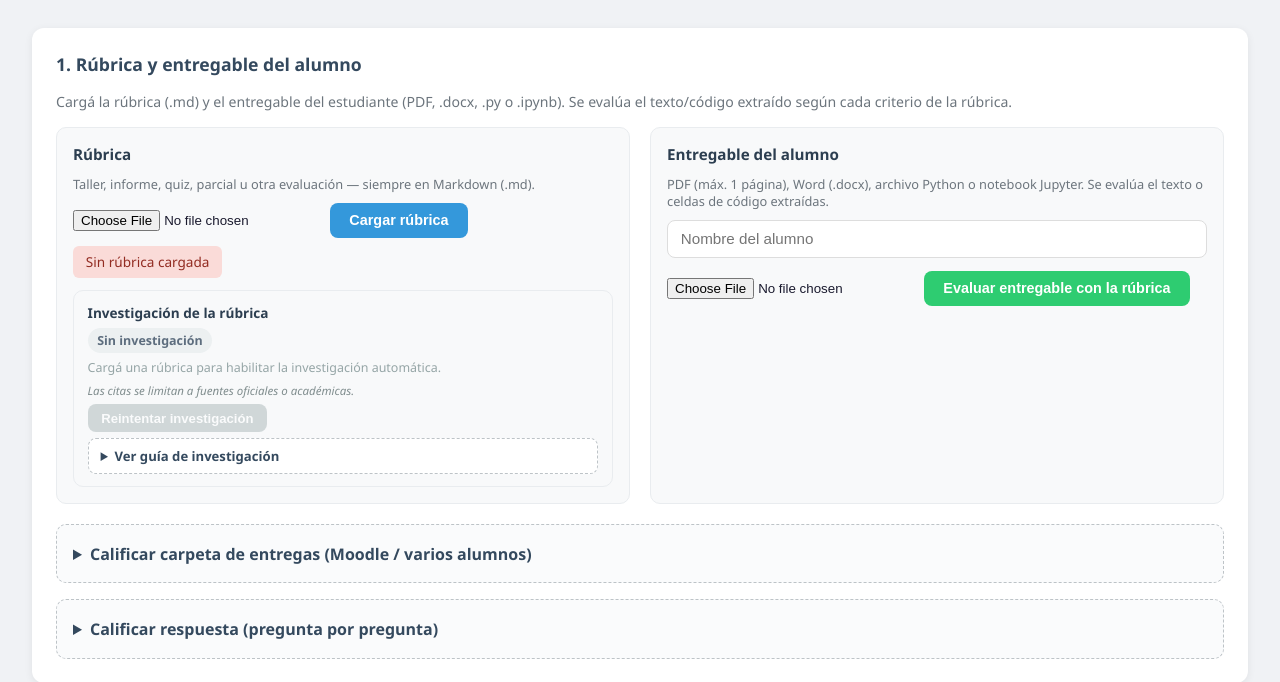
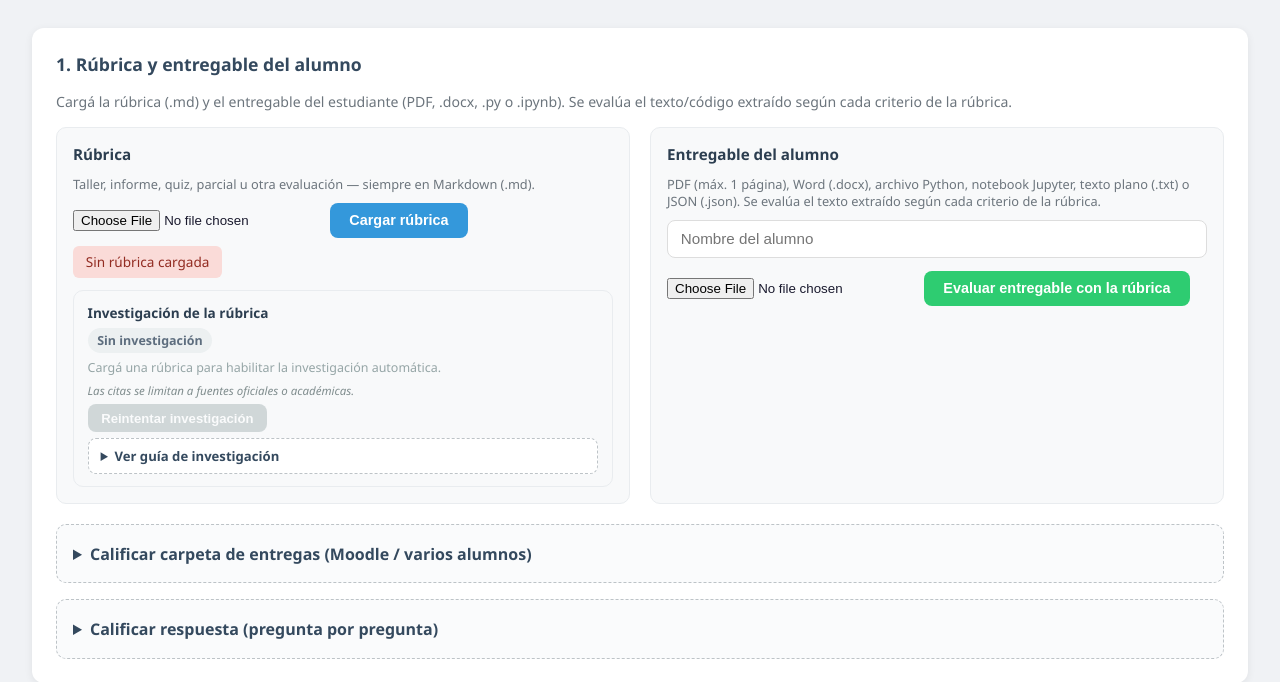
Before and after one commit to jazorro11/grader-agent, a Flask app: template app/templates/index.html in a window 1280 px wide. Shown: the part 189-871 px from the top of the page. Run offline with Flask 3, Linux system fonts and the light colour scheme; the template is opened without the code that fills it: most values are stand-ins (such as "Sample title", 1, 10 or a date in 2020).

Commit message:
feat(ui): accept .txt and .json in entregable inputs and batch file picker

```diff
--- a/app/templates/index.html
+++ b/app/templates/index.html
@@ -308,9 +308,9 @@
     </div>
     <div class="zona">
       <h3>Entregable del alumno</h3>
-      <p class="hint">PDF (máx. {{ pdf_max_pages }} {% if pdf_max_pages == 1 %}página{% else %}páginas{% endif %}), Word (.docx), archivo Python o notebook Jupyter. Se evalúa el texto o celdas de código extraídas.</p>
+      <p class="hint">PDF (máx. {{ pdf_max_pages }} {% if pdf_max_pages == 1 %}página{% else %}páginas{% endif %}), Word (.docx), archivo Python, notebook Jupyter, texto plano (.txt) o JSON (.json). Se evalúa el texto extraído según cada criterio de la rúbrica.</p>
       <input type="text" id="nombre-alumno-entregable" placeholder="Nombre del alumno">
-      <input type="file" id="archivo-entregable-multimodal" accept=".pdf,.docx,.py,.ipynb,application/pdf,application/vnd.openxmlformats-officedocument.wordprocessingml.document">
+      <input type="file" id="archivo-entregable-multimodal" accept=".pdf,.docx,.py,.ipynb,.txt,.json,application/pdf,application/vnd.openxmlformats-officedocument.wordprocessingml.document,text/plain,application/json">
       <button type="button" class="btn-success" onclick="calificarEntregable()">Evaluar entregable con la rúbrica</button>
       <span class="spinner" id="spinner-entregable">⏳ Extrayendo y calificando...</span>
     </div>
@@ -326,7 +326,7 @@
     <p style="font-size:0.85rem;color:#6c757d;margin-bottom:0.75rem;line-height:1.4;">
       Elegí la carpeta que contiene las entregas (o una carpeta padre, p. ej. la de la tarea): se detecta en la ruta cada
       <code style="font-size:0.8rem;">NOMBRE_######_assignsubmission_file</code>
-      y dentro debe haber <strong>un solo</strong> entregable admitido: PDF, <code>.docx</code>, <code>.py</code> o <code>.ipynb</code> (ej. «tarea.ipynb»). Chrome o Edge recomendados.
+      y dentro debe haber <strong>un solo</strong> entregable admitido: PDF, <code>.docx</code>, <code>.py</code>, <code>.ipynb</code>, <code>.txt</code> o <code>.json</code>. Chrome o Edge recomendados.
       Si hay más de un archivo admitido en la carpeta del alumno, completá el filtro por texto en el nombre del archivo.
     </p>
     <input type="text" id="filtro-nombre-pdf" placeholder="Contiene en el nombre del archivo (ej. tinyML) — opcional si hay un solo entregable">
@@ -582,14 +582,14 @@
 
   function esExtensionEntregableMultimodal(name) {
     var n = (name || "").toLowerCase();
-    return n.endsWith(".pdf") || n.endsWith(".docx") || n.endsWith(".py") || n.endsWith(".ipynb");
+    return n.endsWith(".pdf") || n.endsWith(".docx") || n.endsWith(".py") || n.endsWith(".ipynb") || n.endsWith(".txt") || n.endsWith(".json");
   }
 
   async function calificarEntregable() {
     const alumno = document.getElementById("nombre-alumno-entregable").value.trim();
     const archivo = document.getElementById("archivo-entregable-multimodal").files[0];
     if (!alumno) { alert("Escribí el nombre del alumno"); return; }
-    if (!archivo) { alert("Seleccioná un archivo (.pdf, .docx, .py o .ipynb)"); return; }
+    if (!archivo) { alert("Seleccioná un archivo (.pdf, .docx, .py, .ipynb, .txt o .json)"); return; }
     if (!esExtensionEntregableMultimodal(archivo.name)) {
       alert("Solo se aceptan archivos .pdf, .docx, .py o .ipynb");
       return;
@@ -689,7 +689,7 @@
           errs.push({
             carpeta: folder,
             msg: entregables.length === 0
-              ? "No hay ningún entregable admitido (.pdf, .docx, .py o .ipynb) en la carpeta."
+              ? "No hay ningún entregable admitido (.pdf, .docx, .py, .ipynb, .txt o .json) en la carpeta."
               : "Hay varios entregables admitidos: usá el filtro por nombre (ej. solucion)."
           });
           continue;
```
